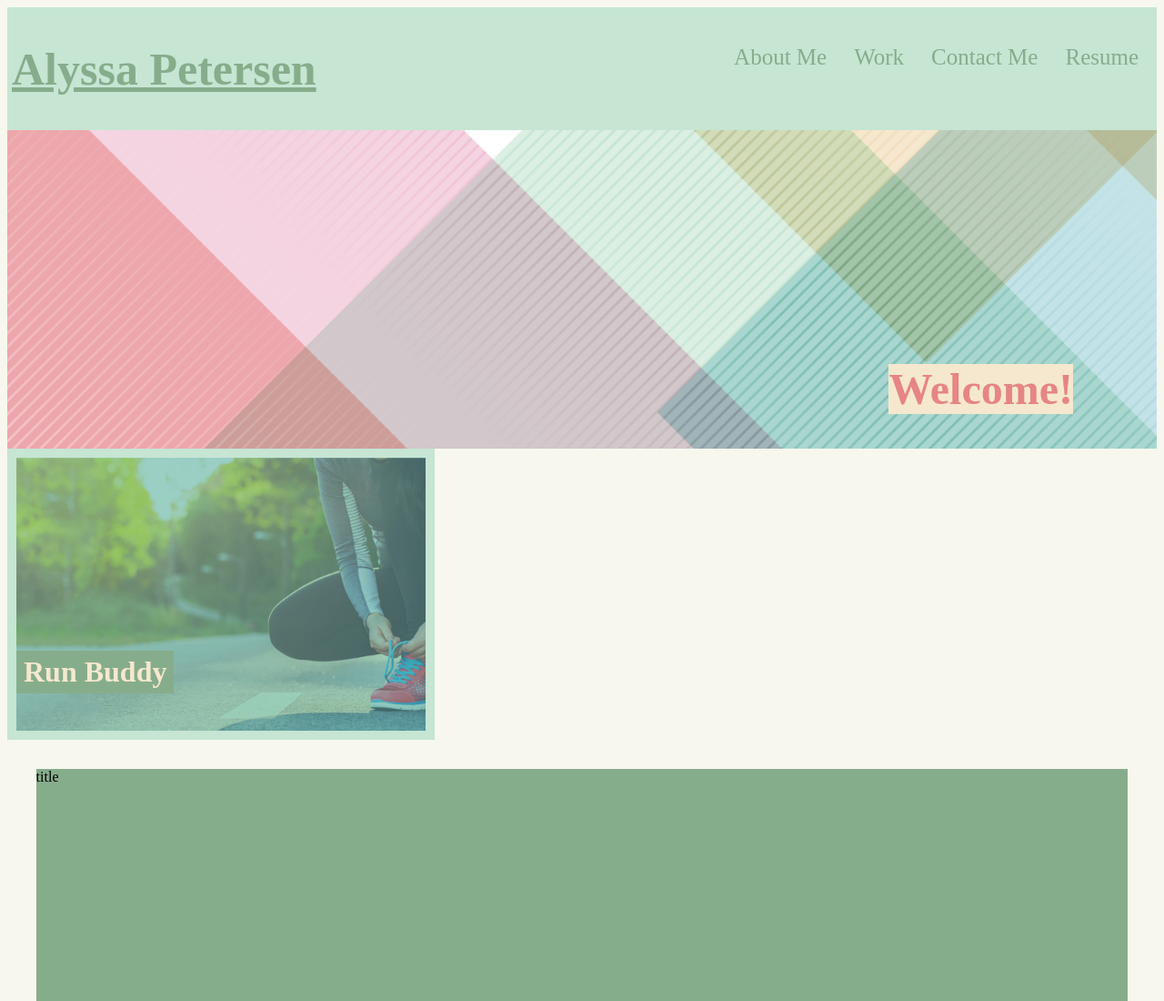
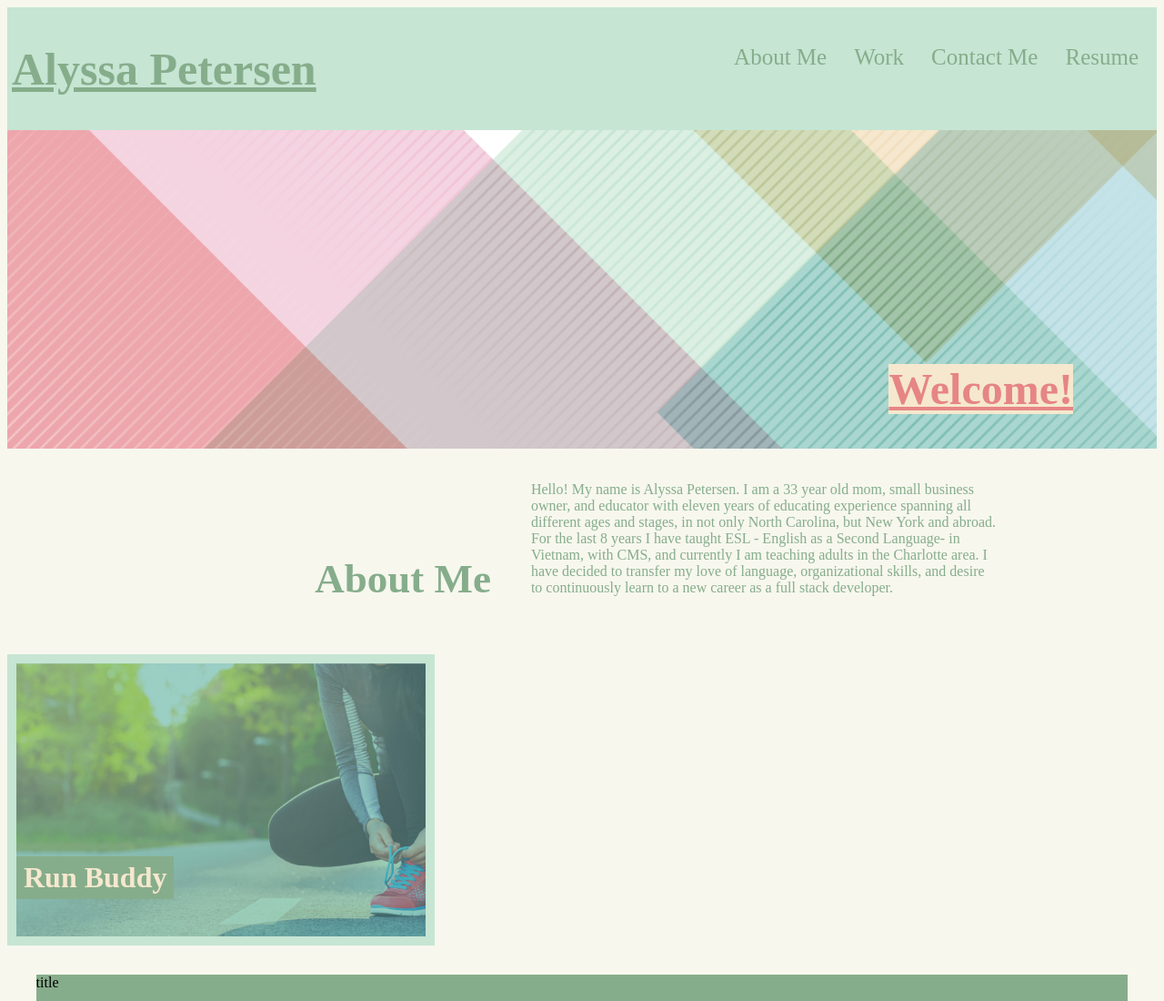
Before and after one commit to APetersen11/Professional-Portfolio, a plain HTML site: page index.html in a window 1280 px wide. Shown: the top 1100 px of the page at 91% size. Drawn offline with Linux system fonts and the light colour scheme.

Commit message:
initial about me styling

```diff
--- a/assets/style.css
+++ b/assets/style.css
@@ -72,16 +72,44 @@ header nav ul a:hover {
     background-attachment: fixed;
 }
 
-.hero h1 {
+.hero h2 {
     background-color: var(--champagne);
     color: var(--light-coral);
     font-size: 48px;
     position: absolute;
     right: 100px;
     top: 360px;
+    text-decoration: underline;
 }
 /* Hero Style End */
 
+/* About Me Style Start */
+.about-me {
+    display: flex;
+    flex-wrap: wrap;
+    width: 90%;
+}
+
+.body-section{
+    display: inline-block;
+    padding: 20px;
+}
+.section-title {
+    color: var(--dark-sea-green);
+    font-size: 30px;
+    width: 45%;
+    text-align: right;
+    padding: 20px;
+}
+
+.about-me-info {
+    color: var(--dark-sea-green);
+    width: 45%;
+}
+
+.flex-child:first-child {
+    margin-right: 20px;
+}
 /* Start Image Boxes */
 .image-box{
     background-image: url("./images/flipped-hero-image.jpeg");
--- a/index.html
+++ b/index.html
@@ -34,8 +34,26 @@
 
 <!--hero start-->
 <section class="hero">
-    <h1>Welcome!</h1>
+    <h2>Welcome!</h2>
 </section>
+<!-- hero end-->
+
+<!--about me start-->
+<section class="about-me">
+  <div>
+    <div class="body-section section-title">
+      <h2> About Me</h2>
+    </div>
+
+    <div class="body-section about-me-info">
+      <p>
+          Hello! My name is Alyssa Petersen. I am a 33 year old mom, small business owner, and educator with eleven years of educating experience spanning all different ages and stages, in not only North Carolina, but New York and abroad. For the last 8 years I have taught ESL - English as a Second Language- in Vietnam, with CMS, and currently I am teaching adults in the Charlotte area.
+          I have decided to transfer my love of language, organizational skills, and desire to continuously learn to a new career as a full stack developer.
+      </p>
+    </div>
+  </div>
+</section>
+
 
 
   <!--project section start-->
```
